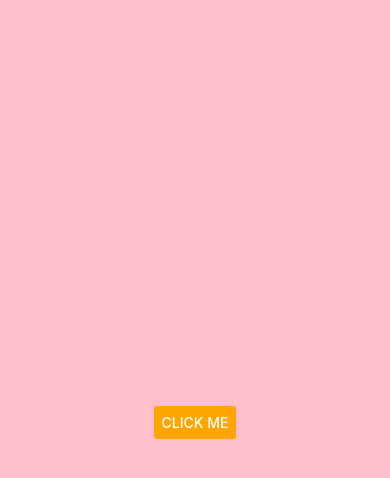
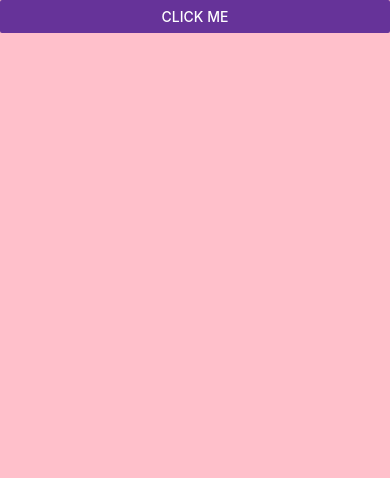
Before and after one commit to christyc01/DoneWithIt, a React Native app: screen / in a window 390 px wide. Shown: the top 478 px of the page. Built offline with nearby package versions, Linux system fonts and the light colour scheme.

Commit message:
Platform-specific code

```diff
--- a/App.js
+++ b/App.js
@@ -12,9 +12,9 @@
 // Cmd + m for developer menu
 // On physical phone, shake for developer menu
 
-import { StatusBar } from "expo-status-bar";
+// import { StatusBar } from "expo-status-bar";
 import React from "react";
-import { StyleSheet, Text, View, SafeAreaView, Image, TouchableWithoutFeedback, TouchableOpacity, TouchableHighlight, TouchableNativeFeedback, Button, Alert } from "react-native";
+import { StyleSheet, Text, View, SafeAreaView, Image, TouchableWithoutFeedback, TouchableOpacity, TouchableHighlight, TouchableNativeFeedback, Button, Alert, Platform, StatusBar } from "react-native";
 
 export default function App() {
   console.log("App executed :)..."); // Shows in terminal where app is running (once for each virtual emulator) - can also click on the devide in localhost:19002 to see the logs
@@ -43,10 +43,11 @@ export default function App() {
       //  <SafeAreaView style={{ backgroundColor: "dodgerblue" }}>
       //  <SafeAreaView style={containerStyle}>
       // Object on right overwrites properties of object on left
+      // SafeAreaView only works on iOS, has no effect on Android - add padding manually @ top (Platform module) - Actually, I think it does work on Android...
        <SafeAreaView style={[styles.container, containerStyle]}>
         {/* Buttons have different defaults (e.g., colour) on Android/iOS; changing "color" changes background on Android and text on iOS */}
         <Button
-          color="orange"
+          color="rebeccapurple"
           title="Click Me"
           // onPress={() => console.log("Button clicked")}
           // onPress={() => alert("Button clicked!!")}
@@ -74,8 +75,11 @@ const styles = StyleSheet.create({
   container: {
     flex: 1,
     backgroundColor: "#fff",
-    alignItems: "center",
-    justifyContent: "center",
+    // alignItems: "center",
+    // justifyContent: "center",
+    // Bring up property options: Fn + Ctrl + Space
+    // paddingTop: Platform.OS === "android" ? 20 : 0, // not needed?
+    // paddingTop: Platform.OS === "android" ? StatusBar.currentHeight : 0, // not needed?
   },
   image: {
     height: 100,
```
